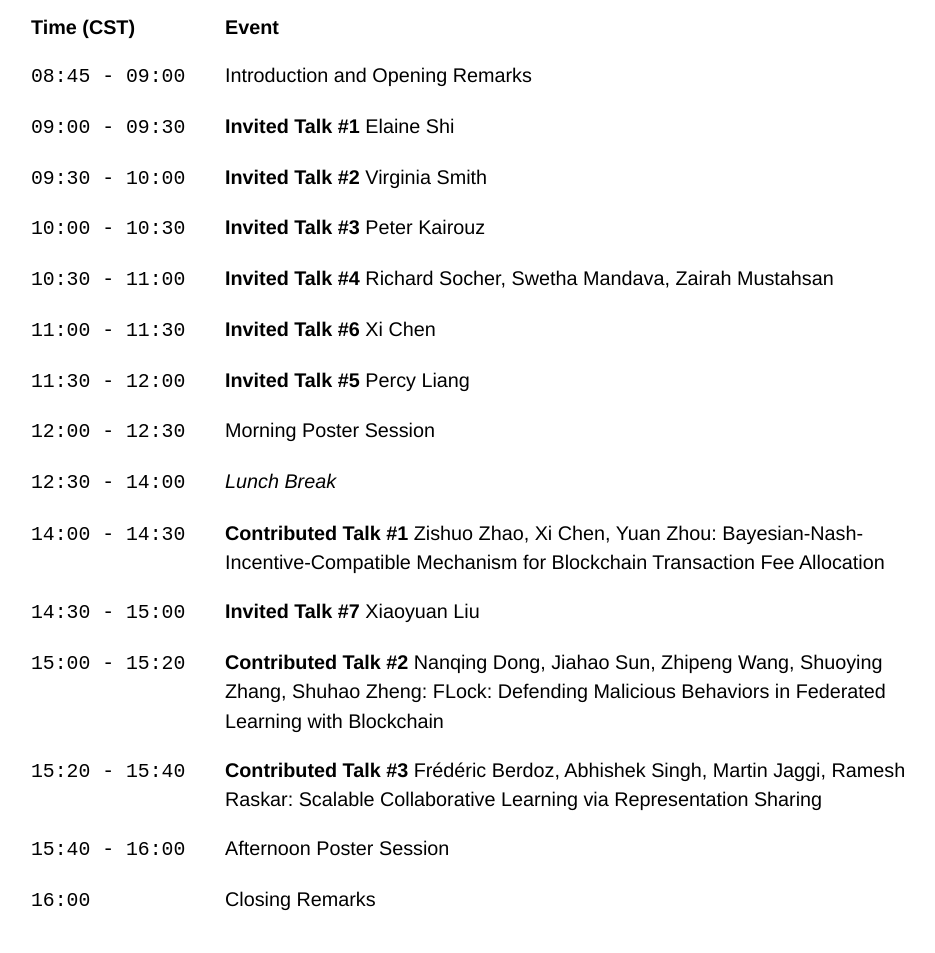
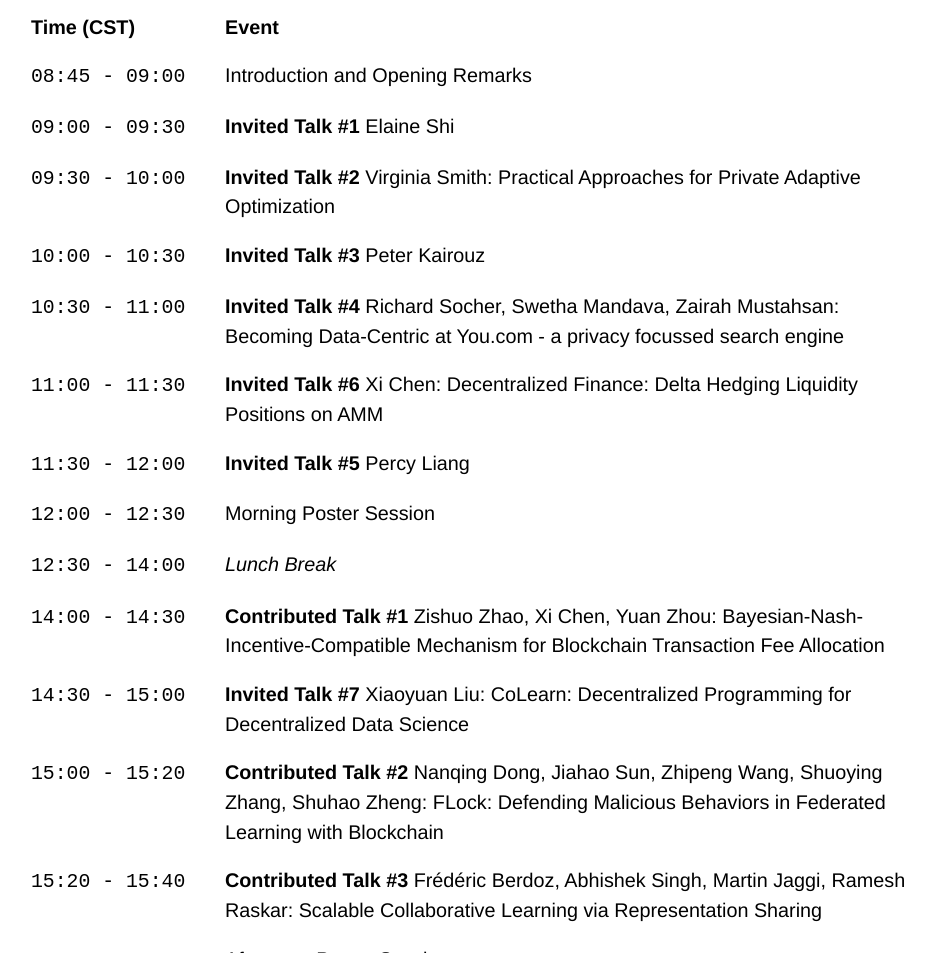
Before and after one commit to AI-secure/DMLW2022, a plain HTML site: page schedule.html in a window 1280 px wide. Shown: the part 908-1861 px from the top of the page, without its empty margins (160-1095 px from the left). Drawn offline with Linux system fonts and the light colour scheme; a web font is replaced by a local one.

Commit message:
Update titles

```diff
--- a/schedule.html
+++ b/schedule.html
@@ -78,7 +78,7 @@ these times to your local time zone.</p>
     </tr>
     <tr>
       <td><span style="font-family: monospace;">09:30 - 10:00</span></td>
-      <td><b>Invited Talk #2</b> Virginia Smith</td>
+      <td><b>Invited Talk #2</b> Virginia Smith: Practical Approaches for Private Adaptive Optimization</td>
     </tr>
     <tr>
       <td><span style="font-family: monospace;">10:00 - 10:30</span></td>
@@ -86,11 +86,11 @@ these times to your local time zone.</p>
     </tr>
     <tr>
       <td><span style="font-family: monospace;">10:30 - 11:00</span></td>
-      <td><b>Invited Talk #4</b> Richard Socher, Swetha Mandava, Zairah Mustahsan</td>
+      <td><b>Invited Talk #4</b> Richard Socher, Swetha Mandava, Zairah Mustahsan: Becoming Data-Centric at You.com - a privacy focussed search engine</td>
     </tr>
     <tr>
       <td width="194px"><span style="font-family: monospace;">11:00 - 11:30</span></td>
-      <td><b>Invited Talk #6</b> Xi Chen</td>
+      <td><b>Invited Talk #6</b> Xi Chen: Decentralized Finance: Delta Hedging Liquidity Positions on AMM</td>
     </tr>
     <tr>
       <td><span style="font-family: monospace;">11:30 - 12:00</span></td>
@@ -115,7 +115,7 @@ these times to your local time zone.</p>
     </tr>
     <tr>
       <td><span style="font-family: monospace;">14:30 - 15:00</span></td>
-      <td><b>Invited Talk #7</b> Xiaoyuan Liu</td>
+      <td><b>Invited Talk #7</b> Xiaoyuan Liu: CoLearn: Decentralized Programming for Decentralized Data Science</td>
     </tr>
     <tr>
       <td width="194px"><span style="font-family: monospace;">15:00 - 15:20</span></td>
```
Also changed, not shown: index.html (+1 -1 lines).
